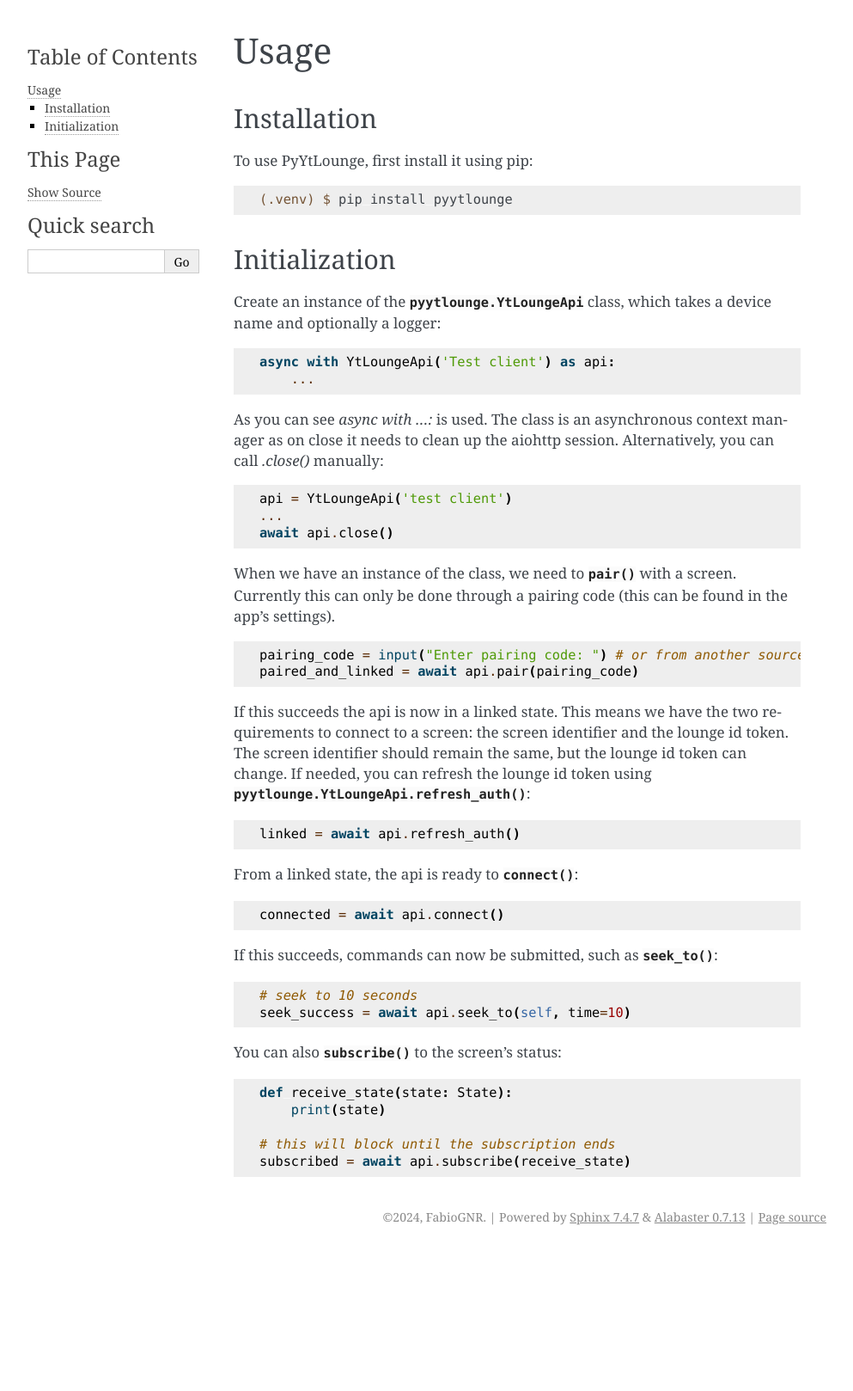
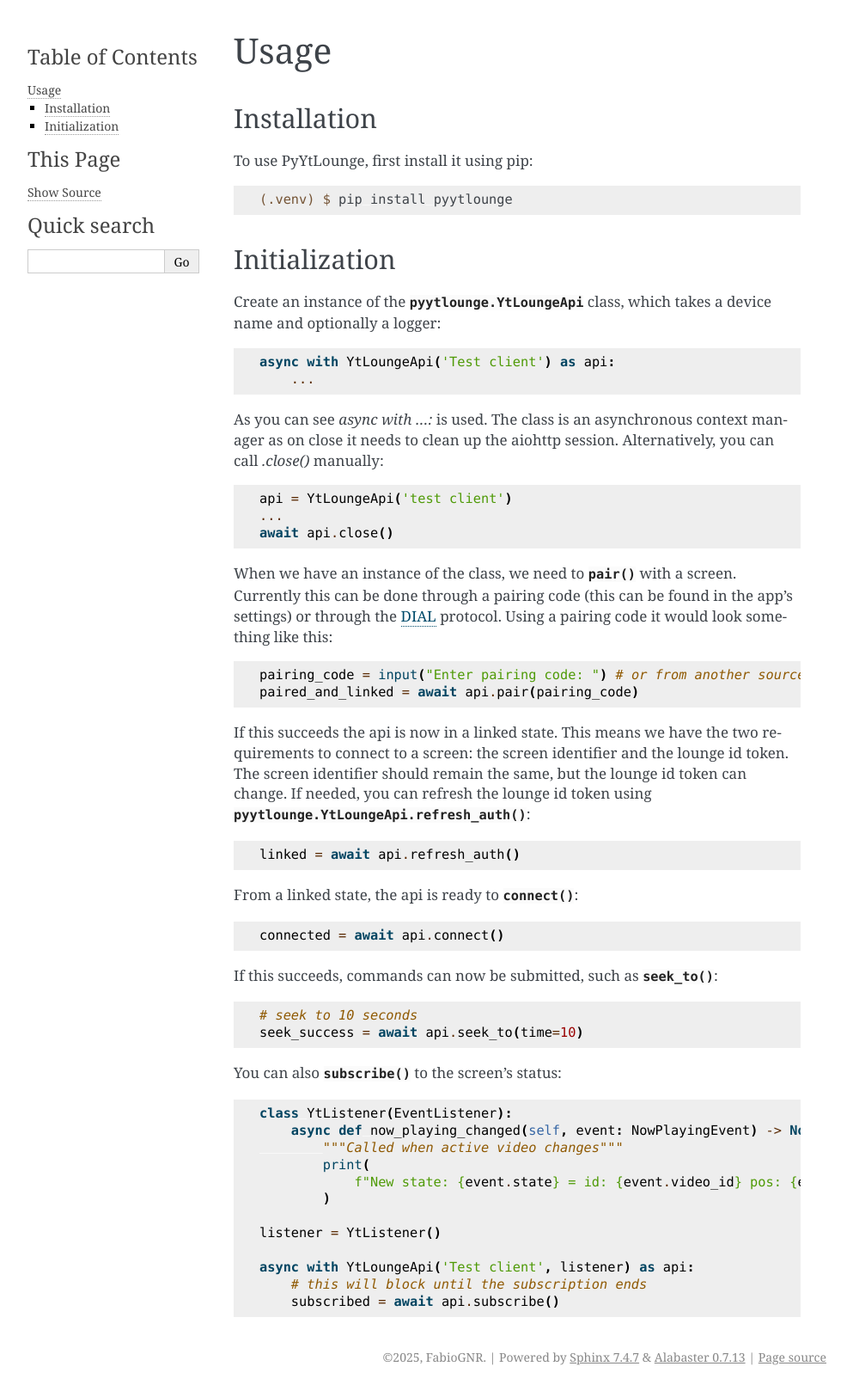
Before and after one commit to FabioGNR/pyytlounge, a Sphinx documentation site: the page built from docs/usage.rst, in a window 1280 px wide. Shown: the whole page at 86% size, without its empty margins (148-1141 px from the left). Built offline with Sphinx 7.4.7, drawn with Linux system fonts in a browser that asks for light colours; before the commit the page ends 1455 px from its top, so only the background shows below that.

Commit message:
Update documentation

```diff
--- a/docs/api.rst
+++ b/docs/api.rst
@@ -5,7 +5,11 @@
    :toctree: generated
 
    pyytlounge.YtLoungeApi
-   pyytlounge.PlaybackState
+   pyytlounge.EventListener
+   pyytlounge.PlaybackStateEvent
+   pyytlounge.NowPlayingEvent
+   pyytlounge.VolumeChangedEvent
+   pyytlounge.AutoplayModeChangedEvent
    pyytlounge.State
    pyytlounge.get_thumbnail_url
    pyytlounge.dial.get_screen_id_from_dial
--- a/docs/conf.py
+++ b/docs/conf.py
@@ -11,25 +11,24 @@
 # -- Project information -----------------------------------------------------
 # https://www.sphinx-doc.org/en/master/usage/configuration.html#project-information
 
-project = 'PyYtLounge'
-copyright = '2024, FabioGNR'
-author = 'FabioGNR'
+project = "PyYtLounge"
+copyright = "2025, FabioGNR"
+author = "FabioGNR"
 
 # -- General configuration ---------------------------------------------------
 # https://www.sphinx-doc.org/en/master/usage/configuration.html#general-configuration
 
 extensions = [
-    'sphinx.ext.autodoc',
-    'sphinx.ext.autosummary',
+    "sphinx.ext.autodoc",
+    "sphinx.ext.autosummary",
 ]
 
-templates_path = ['_templates']
-exclude_patterns = ['_build', 'Thumbs.db', '.DS_Store']
-
+templates_path = ["_templates"]
+exclude_patterns = ["_build", "Thumbs.db", ".DS_Store"]
 
 
 # -- Options for HTML output -------------------------------------------------
 # https://www.sphinx-doc.org/en/master/usage/configuration.html#options-for-html-output
 
-html_theme = 'alabaster'
-html_static_path = ['_static']
+html_theme = "alabaster"
+html_static_path = ["_static"]
--- a/docs/discovery.rst
+++ b/docs/discovery.rst
@@ -1,5 +1,7 @@
 Discovery
-=====
+=========
+
+.. _dial:
 
 DIAL
 ------------
--- a/docs/index.rst
+++ b/docs/index.rst
@@ -17,6 +17,7 @@
    usage
    discovery
    api
+   updating
 
 
 
--- a/docs/usage.rst
+++ b/docs/usage.rst
@@ -31,7 +31,8 @@
 
 
 When we have an instance of the class, we need to :meth:`~.YtLoungeApi.pair` with a screen.
-Currently this can only be done through a pairing code (this can be found in the app's settings).
+Currently this can be done through a pairing code (this can be found in the app's settings) or through the :ref:`dial` protocol.
+Using a pairing code it would look something like this:
 
 .. code-block:: python
 
@@ -58,14 +59,21 @@
 .. code-block:: python
 
     # seek to 10 seconds
-    seek_success = await api.seek_to(self, time=10)
+    seek_success = await api.seek_to(time=10)
 
 You can also :meth:`~.YtLoungeApi.subscribe` to the screen's status:
 
 .. code-block:: python
 
-    def receive_state(state: State):
-        print(state)
+    class YtListener(EventListener):
+        async def now_playing_changed(self, event: NowPlayingEvent) -> None:
+            """Called when active video changes"""
+            print(
+                f"New state: {event.state} = id: {event.video_id} pos: {event.current_time} duration: {event.duration}"
+            )
 
-    # this will block until the subscription ends
-    subscribed = await api.subscribe(receive_state)
+    listener = YtListener()
+
+    async with YtLoungeApi('Test client', listener) as api:
+        # this will block until the subscription ends
+        subscribed = await api.subscribe()
```
Also changed, not shown: docs/updating.rst (added, +47 -0 lines), 1 other file.
